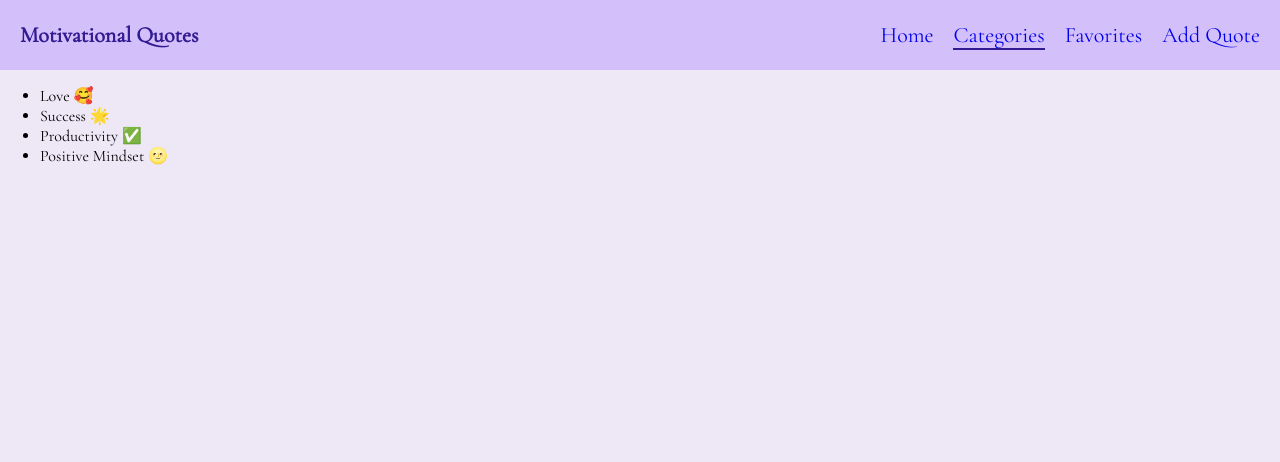
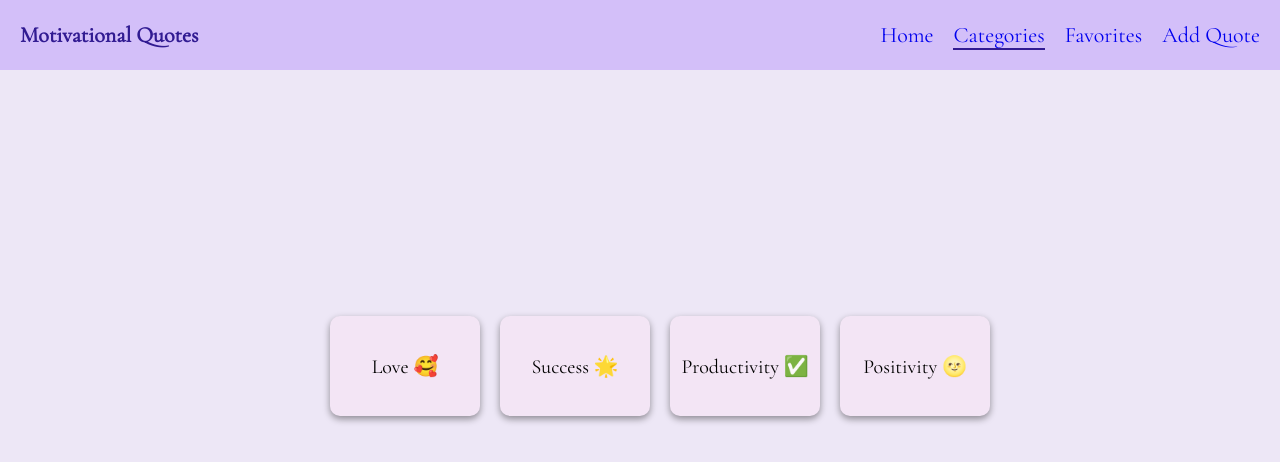
Before and after one commit to naliyeeva/motivationalQuotes, a Next.js app: page /categories in a window 1280 px wide. Shown: the top 462 px of the page. Built offline with nearby package versions, Linux system fonts and the light colour scheme.

Commit message:
added temp design for categories page

```diff
--- a/app/categories/page.tsx
+++ b/app/categories/page.tsx
@@ -1,15 +1,7 @@
-import ReactHtmlParser from 'html-react-parser';
-import {Category} from "@/types";
-import {categoryTypes} from "@/categoryTypesStorage";
+import CategoryTypes from "@/components/CategoryTypes";
 
 export default function Categories() {
     return (
-        <div>
-            <ul>
-                {categoryTypes.map((category: Category) => (
-                    <li key={category.id}>{category.type} {ReactHtmlParser(category.unicode)}</li>
-                ))}
-            </ul>
-        </div>
+        <CategoryTypes />
     )
 }
--- a/categoryTypesStorage.ts
+++ b/categoryTypesStorage.ts
@@ -18,7 +18,7 @@ export const categoryTypes: Category[] = [
     },
     {
         id: 'c4',
-        type: 'Positive Mindset',
+        type: 'Positivity',
         unicode: '&#127773;'
     },
 ];
--- a/components/CategoryTypes.tsx
+++ b/components/CategoryTypes.tsx
@@ -1,5 +1,18 @@
+import ReactHtmlParser from 'html-react-parser';
+import {Category} from "@/types";
+import {categoryTypes} from "@/categoryTypesStorage";
+import '../styles/CategoryTypes.scss';
+
 const CategoryTypes = () => {
-
+    return (
+        <div className="categories-container">
+            <ul className="categories-list">
+                {categoryTypes.map((category: Category) => (
+                    <li className="category-item" key={category.id}>{category.type} {ReactHtmlParser(category.unicode)}</li>
+                ))}
+            </ul>
+        </div>
+    )
 }
 
 export default CategoryTypes;
--- /dev/null
+++ b/styles/CategoryTypes.scss
@@ -0,0 +1,26 @@
+.categories-container {
+
+  .categories-list {
+    height: 70vh;
+    display: flex;
+    flex-wrap: wrap;
+    gap: 20px;
+    justify-content: center;
+    align-items: center;
+
+    .category-item {
+      list-style: none;
+      width: 150px;
+      height: 100px;
+      font-size: 20px;
+      text-align: center;
+      background-color: #F3E5F5;
+      box-shadow: 0 3px 7px 0 rgba(0, 0, 0, 0.4);
+      border-radius: 10px;
+      display: flex;
+      justify-content: center;
+      align-items: center;
+      cursor: pointer;
+    }
+  }
+}
```
